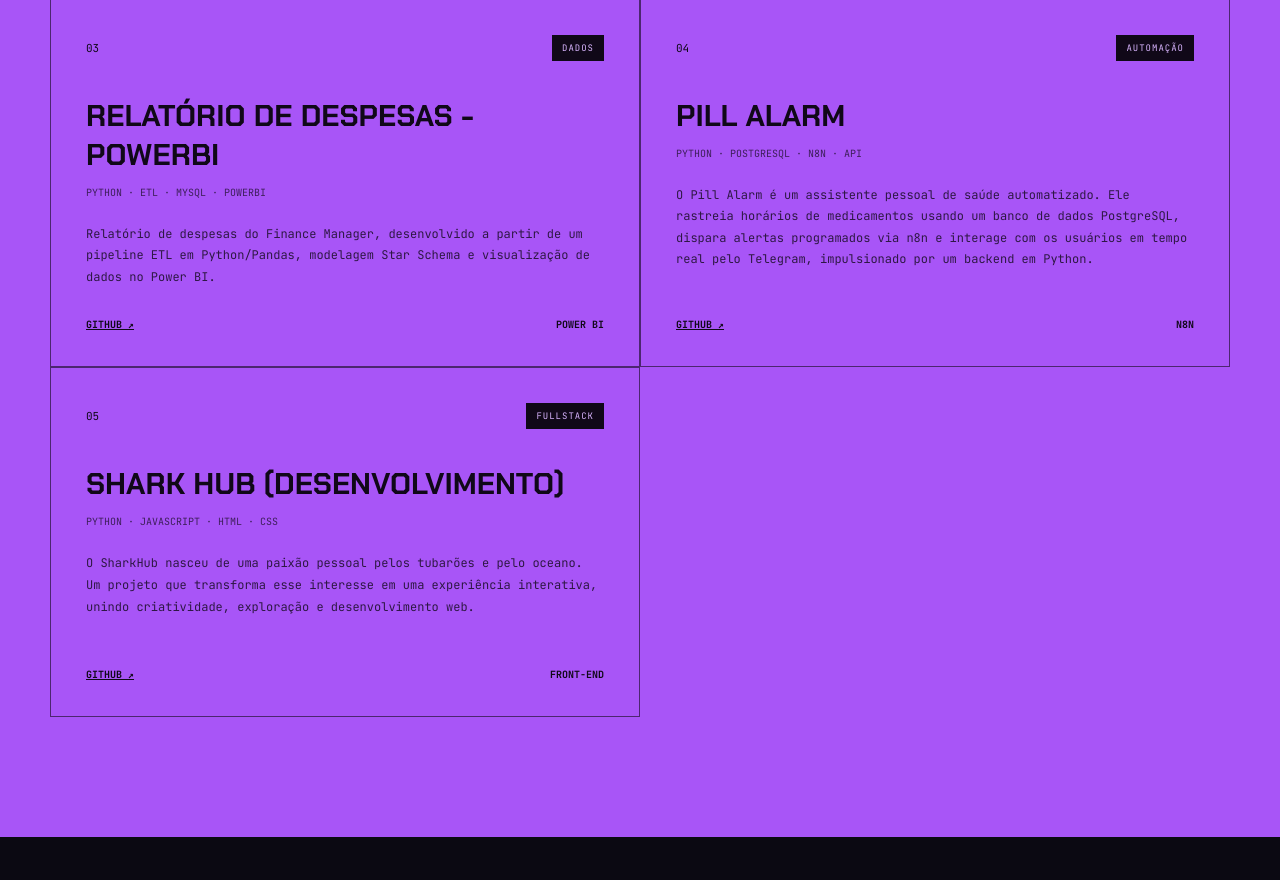
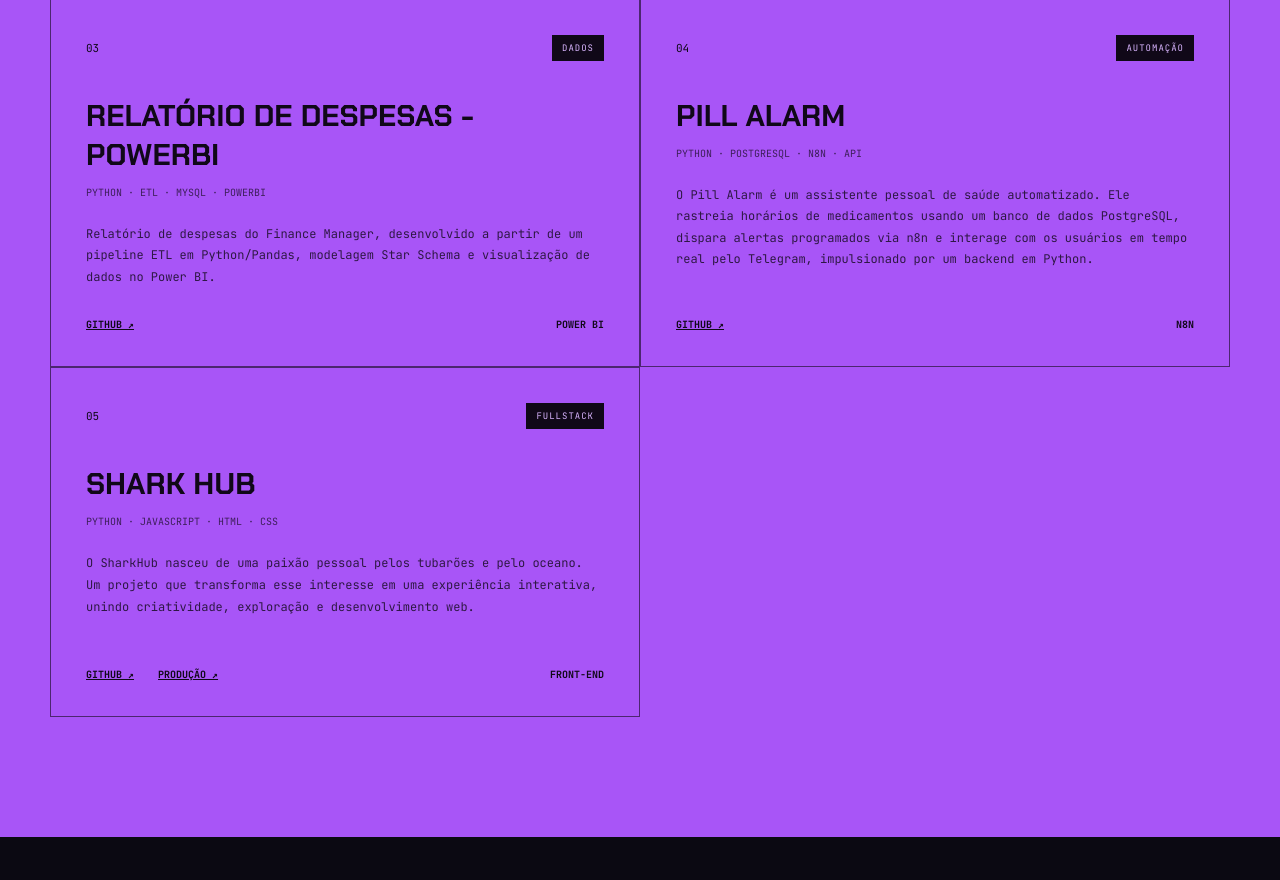
Before and after one commit to alinneoliveira-dev/portfolio, a Flask app: page / in a window 1280 px wide. Shown: the part 2556-3436 px from the top of the page. Run offline with Flask 3, Linux system fonts and the light colour scheme.

Commit message:
add link de producao no projeto novo: sharkhub

```diff
--- a/static/style.css
+++ b/static/style.css
@@ -681,6 +681,12 @@ body.dark .nav-links a {
     font-weight: 700;
 }
 
+.project-links {
+    display: flex;
+    align-items: center;
+    gap: 24px;
+}
+
 .project-footer a {
     text-decoration: underline;
 }
--- a/templates/index.html
+++ b/templates/index.html
@@ -264,20 +264,23 @@
                             <span>N8N</span>
                         </div>
                     </article>
-                    <article class="project-card" data-category="automation" style="--project-image: url('assets/sharkhub.png');">
+                    <article class="project-card" data-category="fullstack" style="--project-image: url('assets/sharkhub.png');">
                         <div class="project-header">
                             <span class="project-number">05</span>
                             <span class="project-type">FULLSTACK</span>
                         </div>
-                        <h3>SHARK HUB (DESENVOLVIMENTO)</h3>
 
+                        <h3>SHARK HUB</h3>
                         <div class="project-tech">
                             PYTHON · JAVASCRIPT · HTML · CSS
                         </div>
                         <p>
                             O SharkHub nasceu de uma paixão pessoal pelos tubarões e pelo oceano. Um projeto que transforma esse interesse em uma experiência interativa, unindo criatividade, exploração e desenvolvimento web.
                         <div class="project-footer">
+                            <div class="project-links">
                             <a href="https://github.com/alinneoliveira-dev/sharkhub" target="_blank" rel="noopener noreferrer">GITHUB ↗</a>
+                            <a href="https://sharkhub.onrender.com/" target="_blank" rel="noopener noreferrer">PRODUÇÃO ↗</a>
+                            </div>
                             <span>FRONT-END</span>
                         </div>
                     </article>
```
